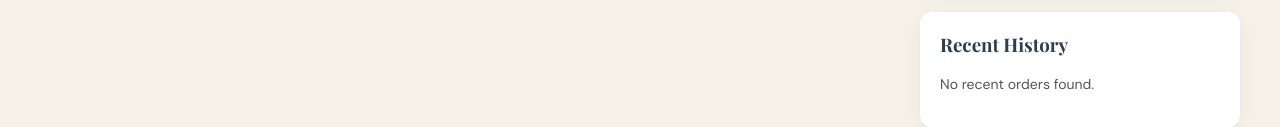
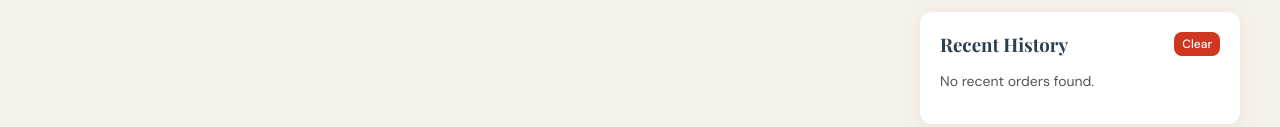
Before and after one commit to retarded-mf/dbmswp, a website: page public/index.html in a window 1280 px wide. Shown: the part 286-413 px from the top of the page. Drawn offline with nearby package versions, Linux system fonts and the light colour scheme; no server answers; a web font is replaced by a local one.

Commit message:
Added clear history

```diff
--- a/public/index.html
+++ b/public/index.html
@@ -222,7 +222,10 @@ table th { font-weight: 500; color: var(--text-light); background: #f9f9f9; }
                 </div>
 
                 <div class="card">
-                    <h3>Recent History</h3>
+                    <div style="display:flex; justify-content:space-between; align-items:center;">
+                        <h3 style="margin:0;">Recent History</h3>
+                        <button class="btn" style="padding:4px 8px; font-size:12px; background:var(--danger);" onclick="clearHistory()">Clear</button>
+                    </div>
                     <div id="order-history-list" style="margin-top:15px; font-size:14px; color:#555;">
                         <p>No recent orders found.</p>
                     </div>
@@ -388,6 +391,7 @@ table th { font-weight: 500; color: var(--text-light); background: #f9f9f9; }
         let categories = [];
         let cart = [];
         let orderHistory = [];
+        const hiddenOrders = new Set();
         const vendorId = 1; // Maker Hub
         const userId = 1;   // Aarav Shah (customer) — matches seed User
 
@@ -590,6 +594,20 @@ table th { font-weight: 500; color: var(--text-light); background: #f9f9f9; }
             }
         }
 
+        async function clearHistory() {
+            if(confirm("Are you sure you want to clear your entire order history?")) {
+                const res = await req('/orders');
+                if (res) {
+                    const myOrders = res.filter(o => Number(o.user_id) === userId);
+                    myOrders.forEach(o => hiddenOrders.add(o.order_id));
+                }
+                const historyList = document.getElementById('order-history-list');
+                if (historyList) {
+                    historyList.innerHTML = '<p>No recent orders found.</p>';
+                }
+            }
+        }
+
         async function fetchOrderHistory() {
             // Get orders and demonstrate progress bar UI dynamically
             const res = await req('/orders');
@@ -598,7 +616,7 @@ table th { font-weight: 500; color: var(--text-light); background: #f9f9f9; }
                 historyList.innerHTML = '';
 
                 // Group by basic order
-                const myOrders = res.filter(o => Number(o.user_id) === userId);
+                const myOrders = res.filter(o => Number(o.user_id) === userId && !hiddenOrders.has(o.order_id));
 
                 if (myOrders.length === 0) {
                     historyList.innerHTML = '<p>No recent orders found.</p>';
--- a/server.js
+++ b/server.js
@@ -307,6 +307,8 @@ app.get("/orders", async (req, res) => {
   }
 });
 
+
+
 app.put("/orders/:id/status", async (req, res) => {
   const { status, type } = req.body;
 
```
Also changed, not shown: 1 other file.
